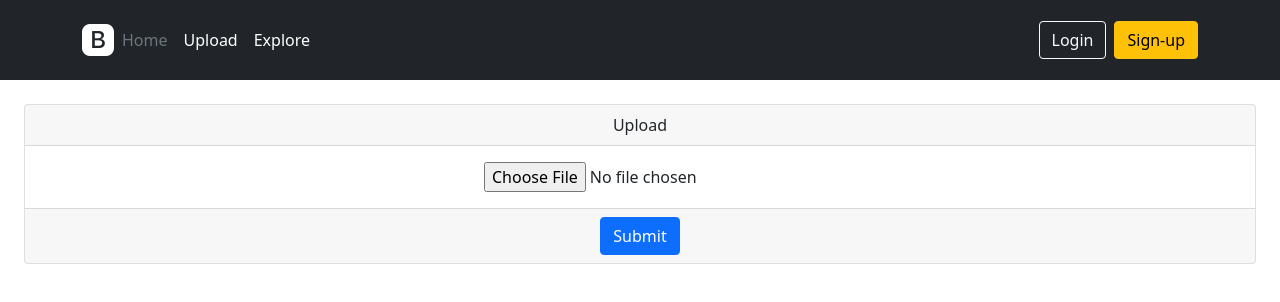
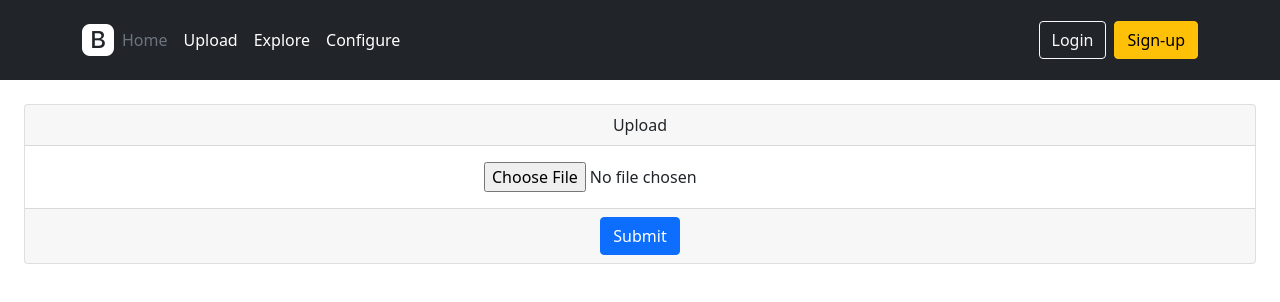
Before and after one commit to yangify/dollfront, a React (Create React App) app: page /upload in a window 1280 px wide. Shown: the top 302 px of the page. Built offline with nearby package versions, Linux system fonts and the light colour scheme.

Commit message:
updated link of explore

```diff
--- a/src/component/header/menu.jsx
+++ b/src/component/header/menu.jsx
@@ -5,7 +5,8 @@ export const Menu = () => {
         <ul className="nav col-12 col-lg-auto me-lg-auto mb-2 justify-content-center mb-md-0">
             <li><Link to="/" className="nav-link px-2 text-secondary">Home</Link></li>
             <li><Link to="/upload" className="nav-link px-2 text-white">Upload</Link></li>
-            <li><Link to="/explore" className="nav-link px-2 text-white">Explore</Link></li>
+            <li><a href={process.env.REACT_APP_SOURCE_GRAPH_URL} className="nav-link px-2 text-white">Explore</a></li>
+            <li><Link to="/configure" className="nav-link px-2 text-white">Configure</Link></li>
         </ul>
     );
 }
```
Also changed, not shown: 1 other file (tests, documents, lock files or other folders).
